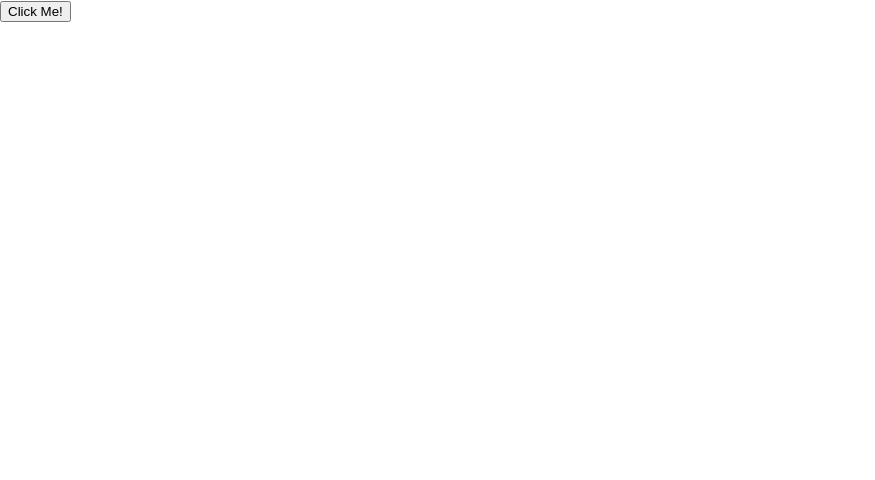
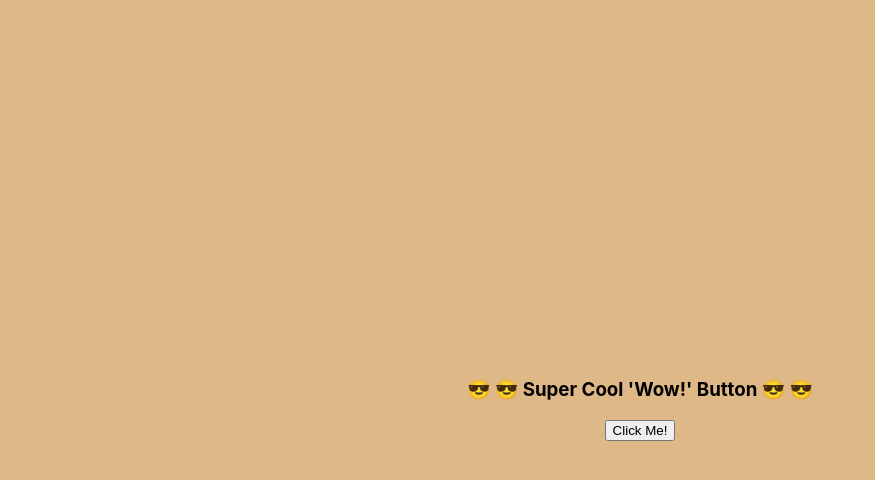
Before and after one commit to Yiusifer/owen-wilson-wow, a React (Create React App) app: page / in a window 1280 px wide. Shown: the top 480 px of the page, without its empty margins (0-875 px from the left). Built offline with nearby package versions, Linux system fonts and the light colour scheme.

Commit message:
Add basic css

```diff
--- a/src/App.css
+++ b/src/App.css
@@ -1,38 +1,11 @@
 .App {
-  text-align: center;
-}
-
-.App-logo {
-  height: 40vmin;
-  pointer-events: none;
-}
-
-@media (prefers-reduced-motion: no-preference) {
-  .App-logo {
-    animation: App-logo-spin infinite 20s linear;
-  }
-}
-
-.App-header {
-  background-color: #282c34;
-  min-height: 100vh;
   display: flex;
-  flex-direction: column;
+  position: absolute;
+  width: 100%;
+  height: 100%;
+  background-color: burlywood;
   align-items: center;
   justify-content: center;
-  font-size: calc(10px + 2vmin);
-  color: white;
+  text-align: center;
+
 }
-
-.App-link {
-  color: #61dafb;
-}
-
-@keyframes App-logo-spin {
-  from {
-    transform: rotate(0deg);
-  }
-  to {
-    transform: rotate(360deg);
-  }
-}
--- a/src/App.js
+++ b/src/App.js
@@ -7,9 +7,9 @@ import { Fragment } from 'react';
 function App() {
 
   return (
-    <Fragment>
+    <div className="App">
        <Wow></Wow>
-    </Fragment>
+    </div>
   );
 }
 
--- a/src/Wow.js
+++ b/src/Wow.js
@@ -28,6 +28,7 @@ export default function Button() {
 
   return (
     <div>
+      <h3> 😎 😎 Super Cool 'Wow!' Button 😎 😎 </h3>
       <button onClick={generateWow}>Click Me!</button>
       {(movieName && <h5> You just heard Owen Wilson say 'Wow!' from: {movieName} </h5>)}
       {(movieName && <h5> Directed by: {director} </h5>)}
```
Also changed, not shown: 1 other file (tests, documents, lock files or other folders).
